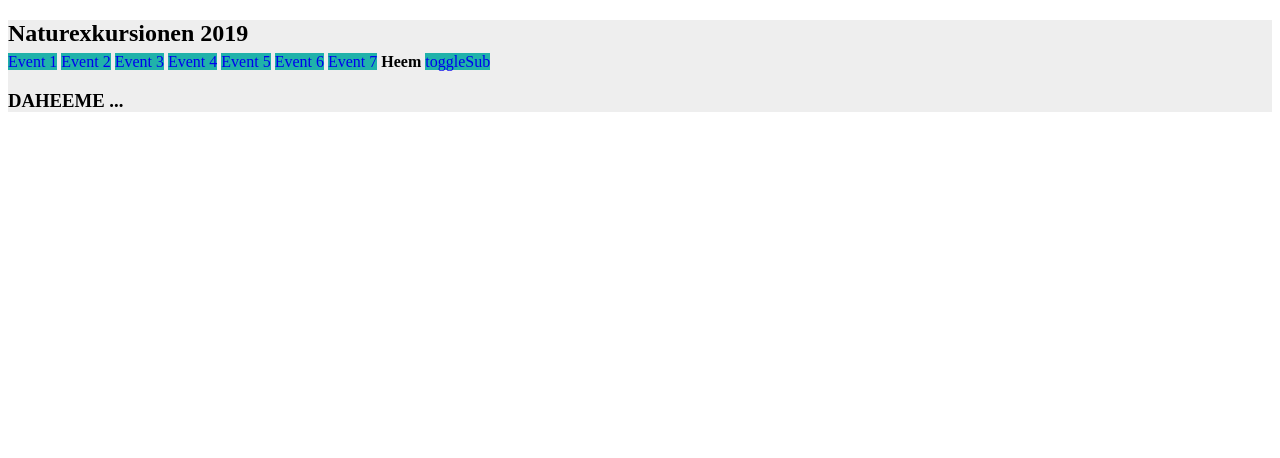
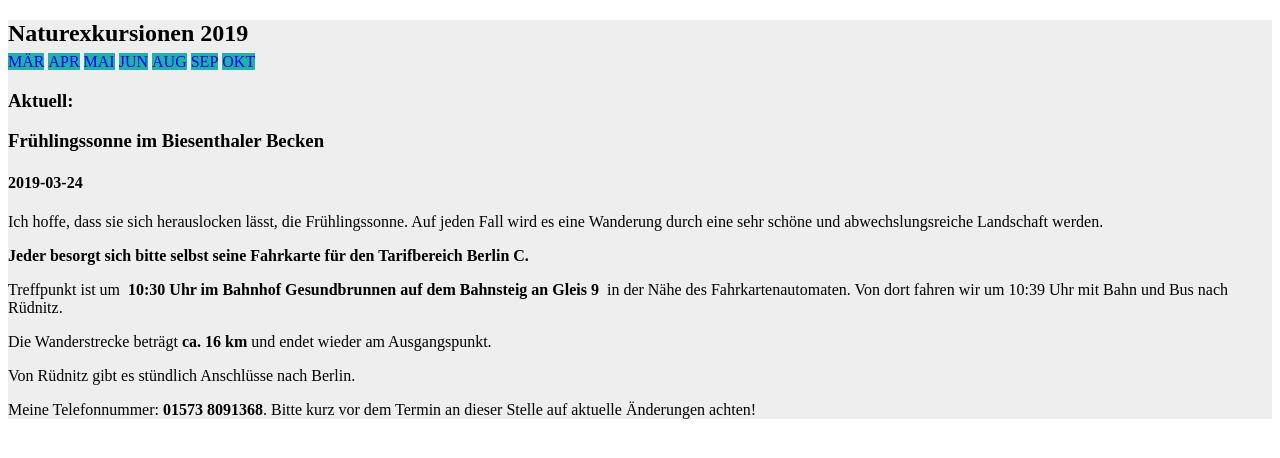
Before and after one commit to carexpilosa/natex, a React app: page / in a window 1280 px wide. Shown: the top 458 px of the page. Built offline with nearby package versions, Linux system fonts and the light colour scheme.

Commit message:
menu changed

```diff
--- a/src/App.js
+++ b/src/App.js
@@ -28,12 +28,22 @@ class App extends React.Component {
                     title={event.title}
                     date={event.date}
                     contentHTML={event.contentHTML}
-                    isAuthed={true}
                   />
                 )}
               />
             ))}
-            <Route path='/' component={Home} />
+            <Route path='/'
+              render={() => (
+                <React.Fragment>
+                  <h3>Aktuell:</h3>
+                  <Event1
+                    title={eventData[0].title}
+                    date={eventData[0].date}
+                    contentHTML={eventData[0].contentHTML}
+                    />
+                </React.Fragment>
+              )}
+            />
           </Switch>
         </div>
       </Router>
--- a/src/Menu.js
+++ b/src/Menu.js
@@ -28,52 +28,52 @@ class Menu extends React.Component {
     const links = [
       {
         href: '/event1',
-        label: 'Event 1',
+        label: 'MÄR',
         id: 'event1',
         submenu: false
       },
       {
         href: '/event2',
-        label: 'Event 2',
+        label: 'APR',
         id: 'event2',
         submenu: false
       },
       {
         href: '/event3',
-        label: 'Event 3',
+        label: 'MAI',
         id: 'event3',
         submenu: false
       },
       {
         href: '/event4',
-        label: 'Event 4',
+        label: 'JUN',
         id: 'event4',
         submenu: false
       },
       {
         href: '/event5',
-        label: 'Event 5',
+        label: 'AUG',
         id: 'event5',
         submenu: false
       },
       {
         href: '/event6',
-        label: 'Event 6',
+        label: 'SEP',
         id: 'event6',
         submenu: false
       },
       {
         href: '/event7',
-        label: 'Event 7',
+        label: 'OKT',
         id: 'event7',
         submenu: false
       },
-      {
-        href: '/',
-        label: 'Heem',
-        id: 'heem',
-        submenu: true
-      }
+      //{
+      //  href: '/',
+      //  label: 'Heem',
+      //  id: 'heem',
+      //  submenu: true
+      //}
     ];
     return (
       <div id='mainMenu'>
@@ -102,17 +102,19 @@ class Menu extends React.Component {
               </React.Fragment>
             );
           })}
-          <a
-            className='toggle'
-            href='javascript: void(0)'
-            onMouseOver={e => this._onMouseOver(e)}
-            onMouseOut={e => this._onMouseOut(e)}
-            onClick={() =>
-              this.setState({ subVisible: !this.state.subVisible })
-            }
-          >
-            toggleSub
-          </a>
+          {
+            //<a
+            //  className='toggle'
+            //  href='javascript: void(0)'
+            //  onMouseOver={e => this._onMouseOver(e)}
+            //  onMouseOut={e => this._onMouseOut(e)}
+            //  onClick={() =>
+            //    this.setState({ subVisible: !this.state.subVisible })
+            //  }
+            //>
+            //  toggleSub
+            //</a>
+          }
         </div>
       </div>
     );
```
